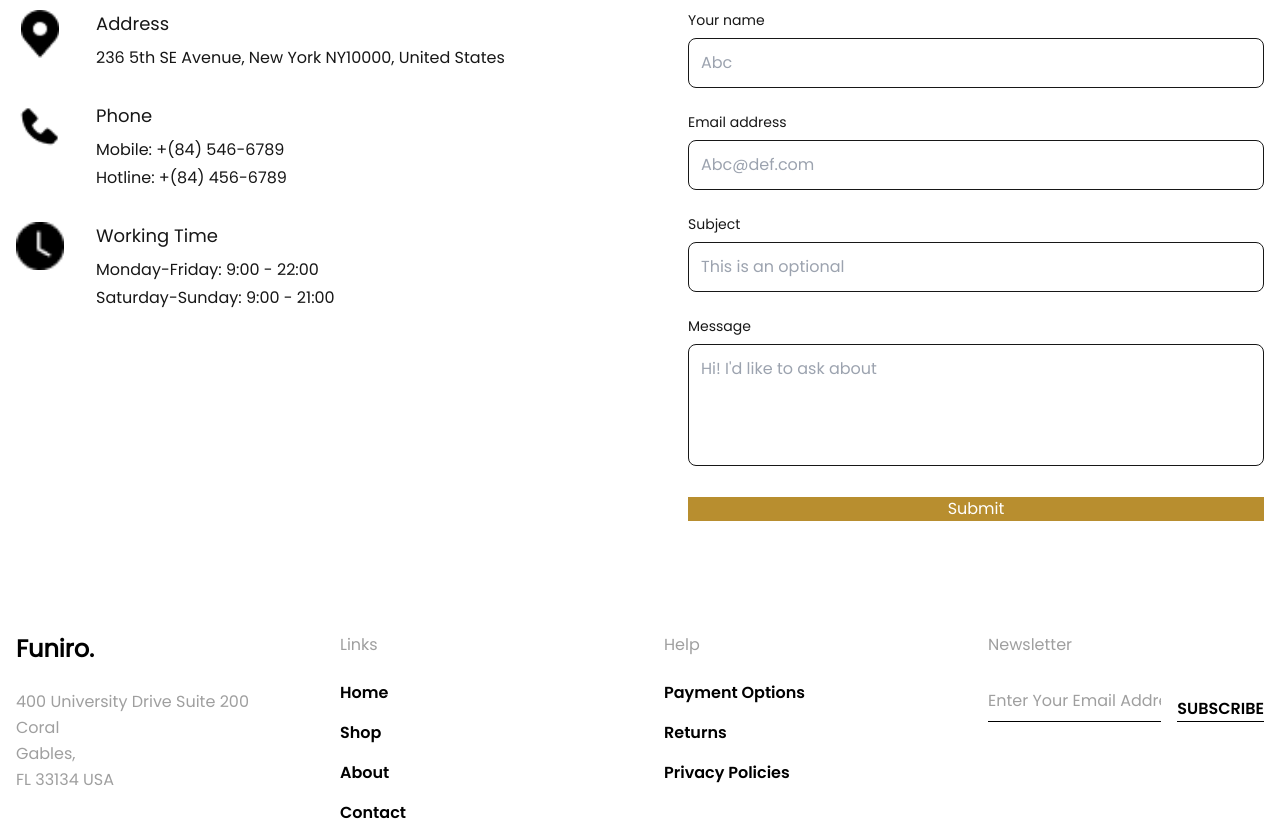
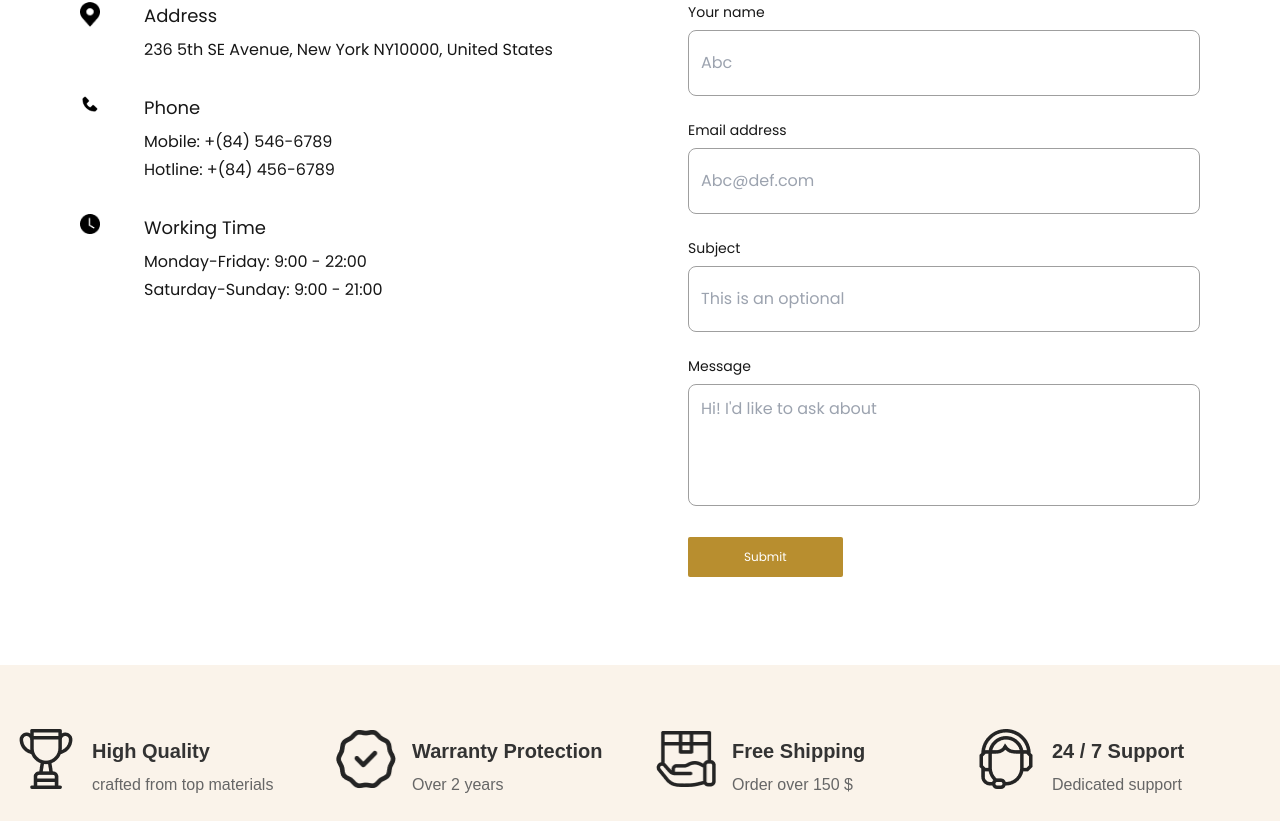
Before and after one commit to codeWithHak/marketplace-hackathon-q2, a Next.js app: page /contact in a window 1280 px wide. Shown: the part 302-1123 px from the top of the page. Built offline with nearby package versions, Linux system fonts and the light colour scheme.

Commit message:
completed contact page

```diff
--- a/src/app/contact/page.tsx
+++ b/src/app/contact/page.tsx
@@ -1,12 +1,36 @@
 import Image from 'next/image'
+
+const features = [
+    {
+      icon: '/images/trophy.png',
+      title: 'High Quality',
+      description: 'crafted from top materials'
+    },
+    {
+      icon: '/images/tick.png',
+      title: 'Warranty Protection',
+      description: 'Over 2 years'
+    },
+    {
+      icon: '/images/gift.png',
+      title: 'Free Shipping',
+      description: 'Order over 150 $'
+    },
+    {
+      icon: '/images/support.png',
+      title: '24 / 7 Support',
+      description: 'Dedicated support'
+    }
+  ]
 
 export default function ContactPage() {
   return (
-    <div className="max-w-7xl mx-auto px-4 py-16 font-poppins">
+    <>
+    <div className="max-w-6xl mx-auto px-4 py-16 font-poppins">
       {/* Header */}
       <div className="text-center mb-16 max-w-2xl mx-auto">
-        <h1 className="text-3xl md:text-4xl font-medium mb-4">Get In Touch With Us</h1>
-        <p className="text-gray-600 text-sm md:text-base">
+        <h1 className="text-3xl md:text-4xl font-poppinsSemiBold mb-4">Get In Touch With Us</h1>
+        <p className="text-gray-600 text-sm text-lightGray max-w-xl mx-auto">
           For More Information About Our Product & Services. Please Feel Free To Drop Us
           An Email. Our Staff Always Be There To Help You Out. Do Not Hesitate!
         </p>
@@ -16,12 +40,14 @@ export default function ContactPage() {
         {/* Contact Information */}
         <div className="space-y-8">
           {/* Address */}
-          <div className="flex items-start gap-8">
+          <div className="flex items-start gap-4">
             <div className="relative w-12 h-12 flex-shrink-0">
               <Image
                 src="/images/address.png"
                 alt="Address icon"
-                fill
+                height={20}
+                width={20}
+                quality={100}
                 className="object-contain"
               />
             </div>
@@ -34,12 +60,14 @@ export default function ContactPage() {
           </div>
 
           {/* Phone */}
-          <div className="flex items-start gap-8">
+          <div className="flex items-start gap-4">
             <div className="relative w-12 h-12 flex-shrink-0">
               <Image
                 src="/images/phone.png"
                 alt="Phone icon"
-                fill
+                height={20}
+                width={20}
+                quality={100}
                 className="object-contain"
               />
             </div>
@@ -53,12 +81,14 @@ export default function ContactPage() {
           </div>
 
           {/* Working Time */}
-          <div className="flex items-start gap-8">
+          <div className="flex items-start gap-4">
             <div className="relative w-12 h-12 flex-shrink-0">
               <Image
                 src="/images/time.png"
                 alt="Time icon"
-                fill
+                height={20}
+                width={20}
+                quality={100}
                 className="object-contain"
               />
             </div>
@@ -78,9 +108,10 @@ export default function ContactPage() {
             <div className="space-y-2">
               <label className="block text-sm">Your name</label>
               <input
+
                 type="text"
                 placeholder="Abc"
-                className="w-full p-3 border rounded-lg"
+                className="w-full px-3 py-5 border border-lightGray rounded-lg"
               />
             </div>
 
@@ -89,7 +120,7 @@ export default function ContactPage() {
               <input
                 type="email"
                 placeholder="Abc@def.com"
-                className="w-full p-3 border rounded-lg"
+                className="w-full px-3 py-5 border border-lightGray rounded-lg"
               />
             </div>
 
@@ -98,7 +129,7 @@ export default function ContactPage() {
               <input
                 type="text"
                 placeholder="This is an optional"
-                className="w-full p-3 border rounded-lg"
+                className="w-full px-3 py-5 border border-lightGray rounded-lg"
               />
             </div>
 
@@ -107,18 +138,48 @@ export default function ContactPage() {
               <textarea
                 rows={4}
                 placeholder="Hi! I'd like to ask about"
-                className="w-full p-3 border rounded-lg resize-none"
+                className="w-full p-3 border border-lightGray rounded-lg resize-none"
               />
             </div>
 
             <button
-              className="w-full bg-[#B88E2F] hover:bg-[#9d7829] text-white"
+              className="py-3 px-14 font-poppins text-xs bg-[#B88E2F] hover:bg-[#9d7829] text-white rounded-sm"
             >
               Submit
             </button>
           </form>
         </div>
       </div>
+
     </div>
+    <div className="w-full bg-[#FAF3EA] mx-auto px-4 py-16 mt-6 ">
+        <div className="grid grid-cols-1 sm:grid-cols-2 lg:grid-cols-4 gap-8 max-w-7xl mx-auto">
+          {features.map((feature) => (
+            <div
+              key={feature.title}
+              className="flex items-center gap-4 pl-8 md:pl-0"
+            >
+              <div className="mb-4">
+                <Image
+                  src={feature.icon}
+                  alt={feature.title}
+                  width={60}
+                  height={60}
+                  quality={100}
+                />
+              </div>
+              <div className='flex flex-col'>
+              <h3 className="text-[#333333] text-xl font-semibold mb-2">
+                {feature.title}
+              </h3>
+              <p className="text-[#666666] text-base">
+                {feature.description}
+              </p>
+              </div>
+            </div>
+          ))}
+        </div>
+      </div>
+    </>
   )
 }
```
